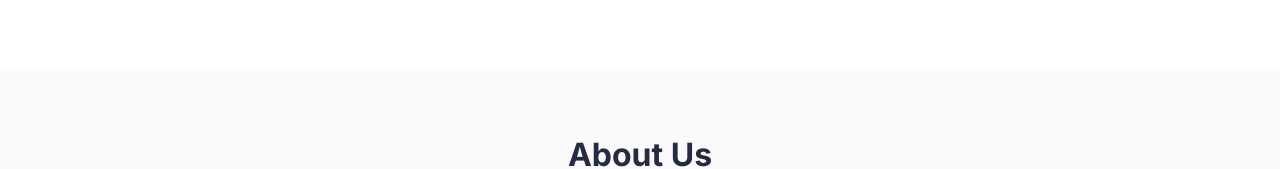
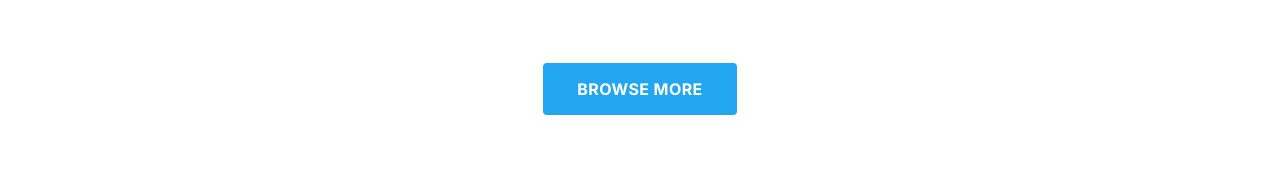
Before and after one commit to mohammadamour/Lumon, a React (Vite) app in the folder frontend/: page / in a window 1280 px wide. Shown: the part 2663-2832 px from the top of the page. Built offline with nearby package versions, Linux system fonts and the light colour scheme; no server answers.

Commit message:
added 'browse more' button and fixed hovering effects

```diff
--- a/frontend/src/components/common/ProductCard.jsx
+++ b/frontend/src/components/common/ProductCard.jsx
@@ -25,7 +25,7 @@ export default function ProductCard({ product = {} }) {
   return (
     <Link
       to={`/products/${slug}`}
-      className="group flex flex-col overflow-hidden bg-white transition-shadow hover:shadow-card-lg"
+      className="group flex flex-col overflow-hidden bg-white"
     >
       {/* ── Image ── */}
       <div className="relative aspect-[4/5] overflow-hidden bg-light-100">
--- a/frontend/src/components/home/FeaturedProducts.jsx
+++ b/frontend/src/components/home/FeaturedProducts.jsx
@@ -1,3 +1,4 @@
+import { Link } from 'react-router-dom';
 import ProductCard from '../common/ProductCard';
 
 // 4 category images, each used twice across 8 cards
@@ -53,6 +54,16 @@ export default function FeaturedProducts() {
           ))}
         </div>
 
+        {/* ── Browse More Button ── */}
+        <div className="mt-14 text-center">
+          <Link
+            to="/products"
+            className="inline-block rounded border-2 border-primary bg-primary px-8 py-3 font-bold text-white transition-colors hover:bg-white hover:text-primary uppercase tracking-wide"
+          >
+            Browse More
+          </Link>
+        </div>
+
       </div>
     </section>
   );
```
